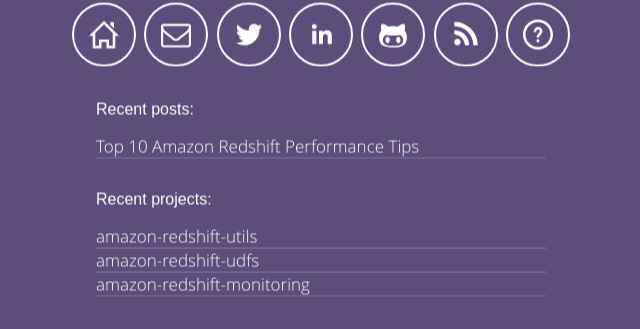
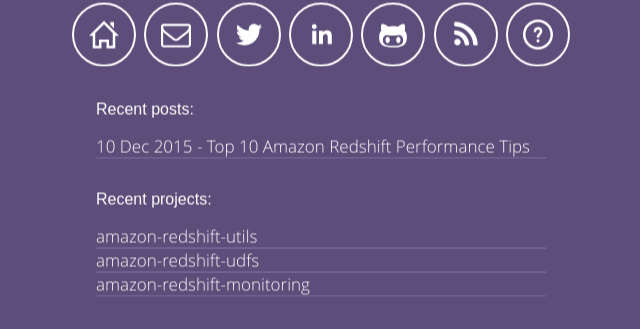
Before and after one commit to zach-data/zach-data.github.io, a Jekyll site: the page built from index.html, in a window 1280 px wide. Shown: the part 285-614 px from the top of the page, without its empty margins (319-959 px from the left). Built offline with Jekyll 4.4.1, drawn with Linux system fonts in a browser that asks for light colours.

Commit message:
Change recent post date - title formatting

```diff
--- a/_includes/header-default.html
+++ b/_includes/header-default.html
@@ -17,7 +17,7 @@
         <ul class="recent">
             <p>Recent posts:</p>
              {% for post in site.posts limit:6%}
-                <li><a href="{{ post.url | prepend: site.baseurl }}"><h2 class="post-title" itemprop="name">{{ post.title }}</h2></a></li>
+                <li><a href="{{ post.url | prepend: site.baseurl }}"><h2 class="post-title" itemprop="name">{{ post.date | date_to_string }} - {{ post.title }}  </h2></a></li>
               {% endfor %}
         </ul>
         <ul class="recent">
```
